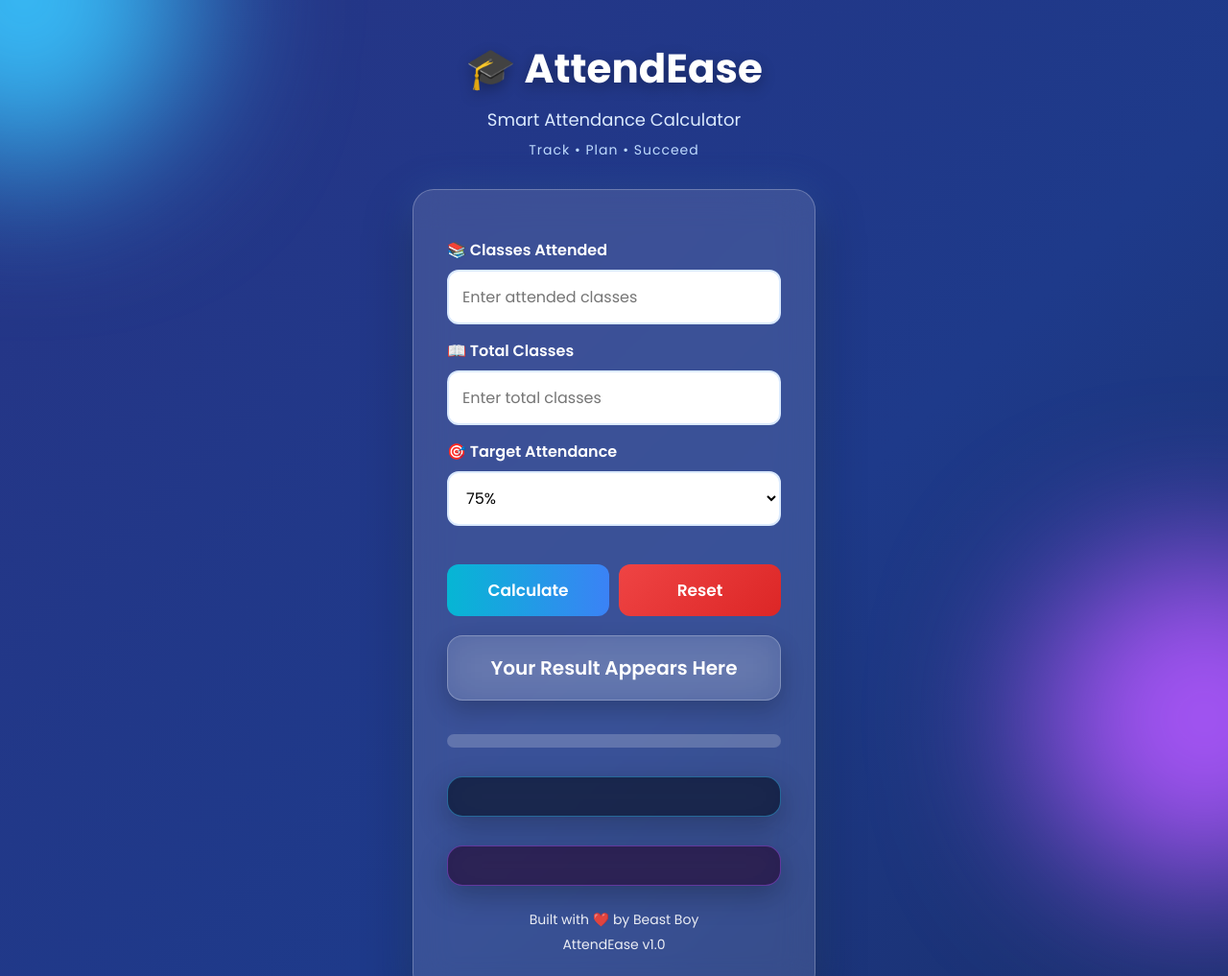
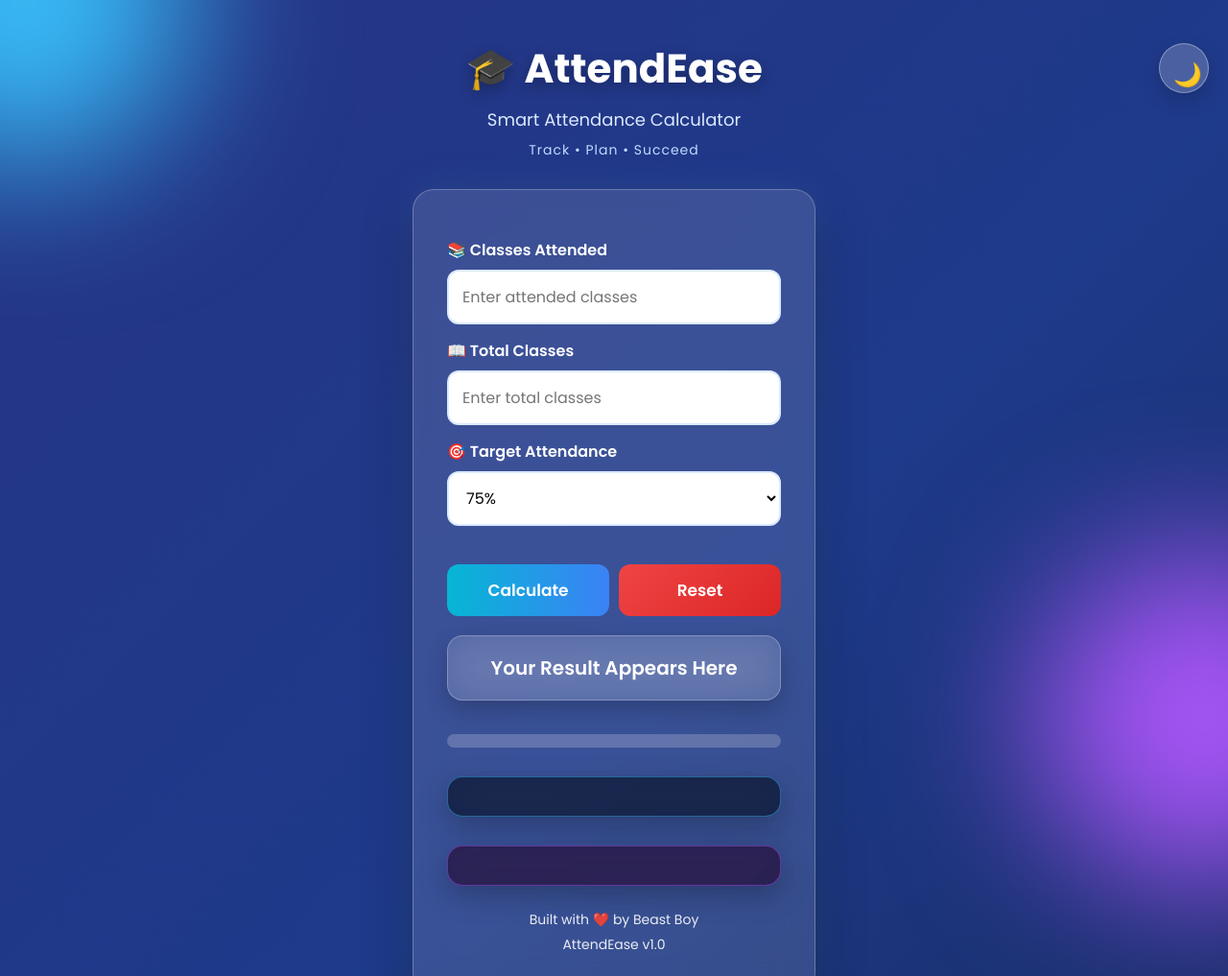
Before and after one commit to BeastBoy0704/AttendEase, a plain HTML site: page index.html in a window 1280 px wide. Shown: the top 1017 px of the page at 96% size. Drawn offline with Linux system fonts and the light colour scheme.

Commit message:
Add files via upload

```diff
--- a/index.html
+++ b/index.html
@@ -24,6 +24,11 @@
     <!-- Background Circles -->
     <div class="bg-circle circle1"></div>
     <div class="bg-circle circle2"></div>
+
+    <!-- Theme Toggle -->
+    <div class="theme-toggle">
+        <button id="themeBtn">🌙</button>
+    </div>
 
     <!-- Main Container -->
     <div class="container">
```
